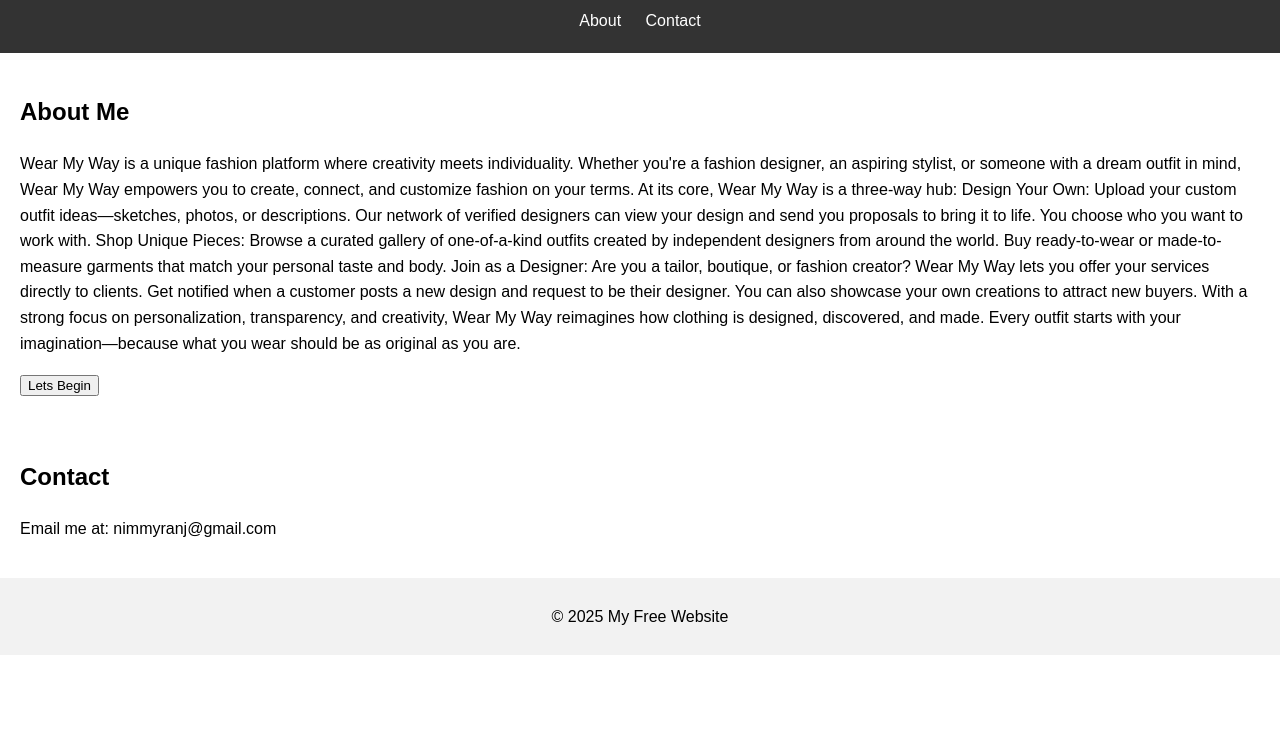
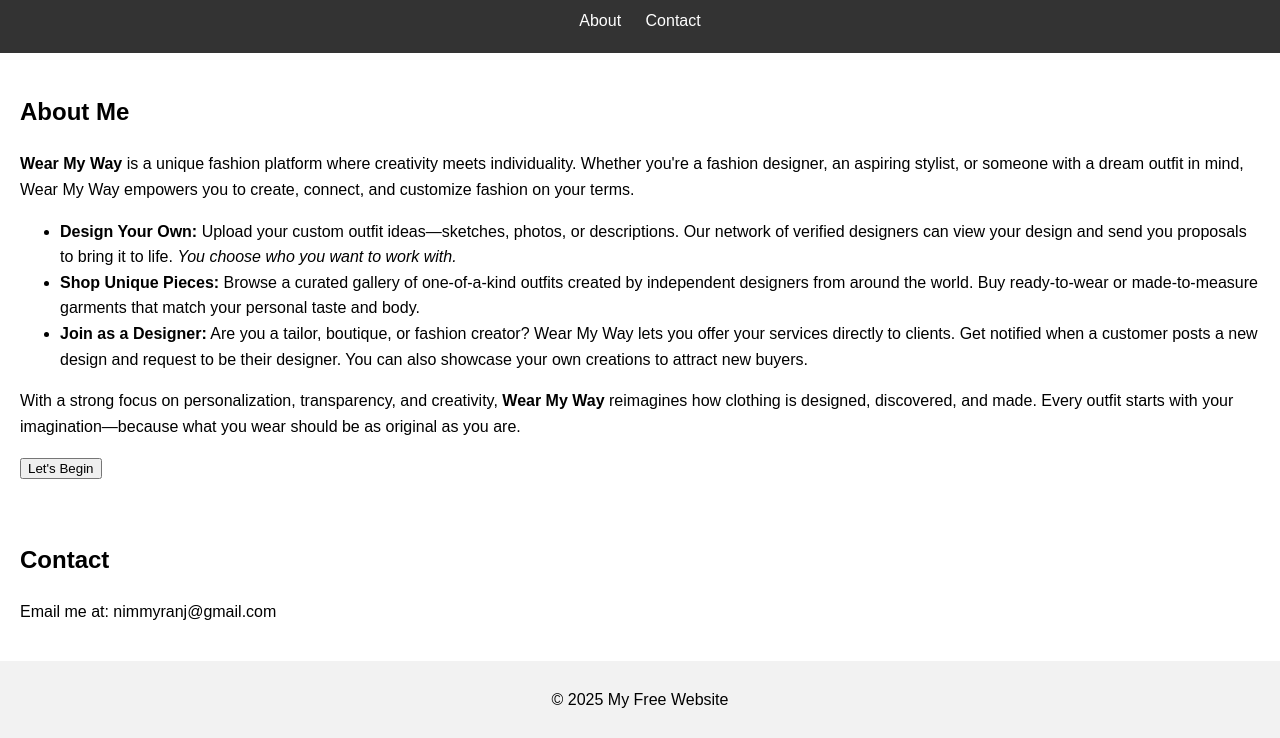
Before and after one commit to nimmyranjee/Nimz-ws, a plain HTML site: page index.html in a window 1280 px wide. Shown: the part 132-870 px from the top of the page. Before the commit the page ends 800 px from the top, so only its background shows below. Drawn offline with Linux system fonts and the light colour scheme.

Commit message:
Add files via upload
Adding bulletins in first page . Just upplading the index file

```diff
--- a/index.html
+++ b/index.html
@@ -18,19 +18,29 @@
 
   <section id="about">
     <h2>About Me</h2>
-    <p>Wear My Way is a unique fashion platform where creativity meets individuality. Whether you're a fashion designer, an aspiring stylist, or someone with a dream outfit in mind, Wear My Way empowers you to create, connect, and customize fashion on your terms.
+    <p>
+      <strong>Wear My Way</strong> is a unique fashion platform where creativity meets individuality. Whether you're a fashion designer, an aspiring stylist, or someone with a dream outfit in mind, Wear My Way empowers you to create, connect, and customize fashion on your terms.
+    </p>
 
-      At its core, Wear My Way is a three-way hub:
+    <ul>
+      <li>
+        <strong>Design Your Own:</strong> Upload your custom outfit ideas—sketches, photos, or descriptions. Our network of verified designers can view your design and send you proposals to bring it to life. <em>You choose who you want to work with.</em>
+      </li>
+      <li>
+        <strong>Shop Unique Pieces:</strong> Browse a curated gallery of one-of-a-kind outfits created by independent designers from around the world. Buy ready-to-wear or made-to-measure garments that match your personal taste and body.
+      </li>
+      <li>
+        <strong>Join as a Designer:</strong> Are you a tailor, boutique, or fashion creator? Wear My Way lets you offer your services directly to clients. Get notified when a customer posts a new design and request to be their designer. You can also showcase your own creations to attract new buyers.
+      </li>
+    </ul>
 
-      Design Your Own: Upload your custom outfit ideas—sketches, photos, or descriptions. Our network of verified designers can view your design and send you proposals to bring it to life. You choose who you want to work with.
+    <p>
+      With a strong focus on personalization, transparency, and creativity, <strong>Wear My Way</strong> reimagines how clothing is designed, discovered, and made. Every outfit starts with your imagination—because what you wear should be as original as you are.
+    </p>
 
-      Shop Unique Pieces: Browse a curated gallery of one-of-a-kind outfits created by independent designers from around the world. Buy ready-to-wear or made-to-measure garments that match your personal taste and body.
+    <button onclick="showMessage()">Let's Begin</button>
+  </section>
 
-      Join as a Designer: Are you a tailor, boutique, or fashion creator? Wear My Way lets you offer your services directly to clients. Get notified when a customer posts a new design and request to be their designer. You can also showcase your own creations to attract new buyers.
-
-      With a strong focus on personalization, transparency, and creativity, Wear My Way reimagines how clothing is designed, discovered, and made. Every outfit starts with your imagination—because what you wear should be as original as you are.</p>
-    <button onclick="showMessage()">Lets Begin</button>
-  </section>
 
   <section id="contact">
     <h2>Contact</h2>
```
